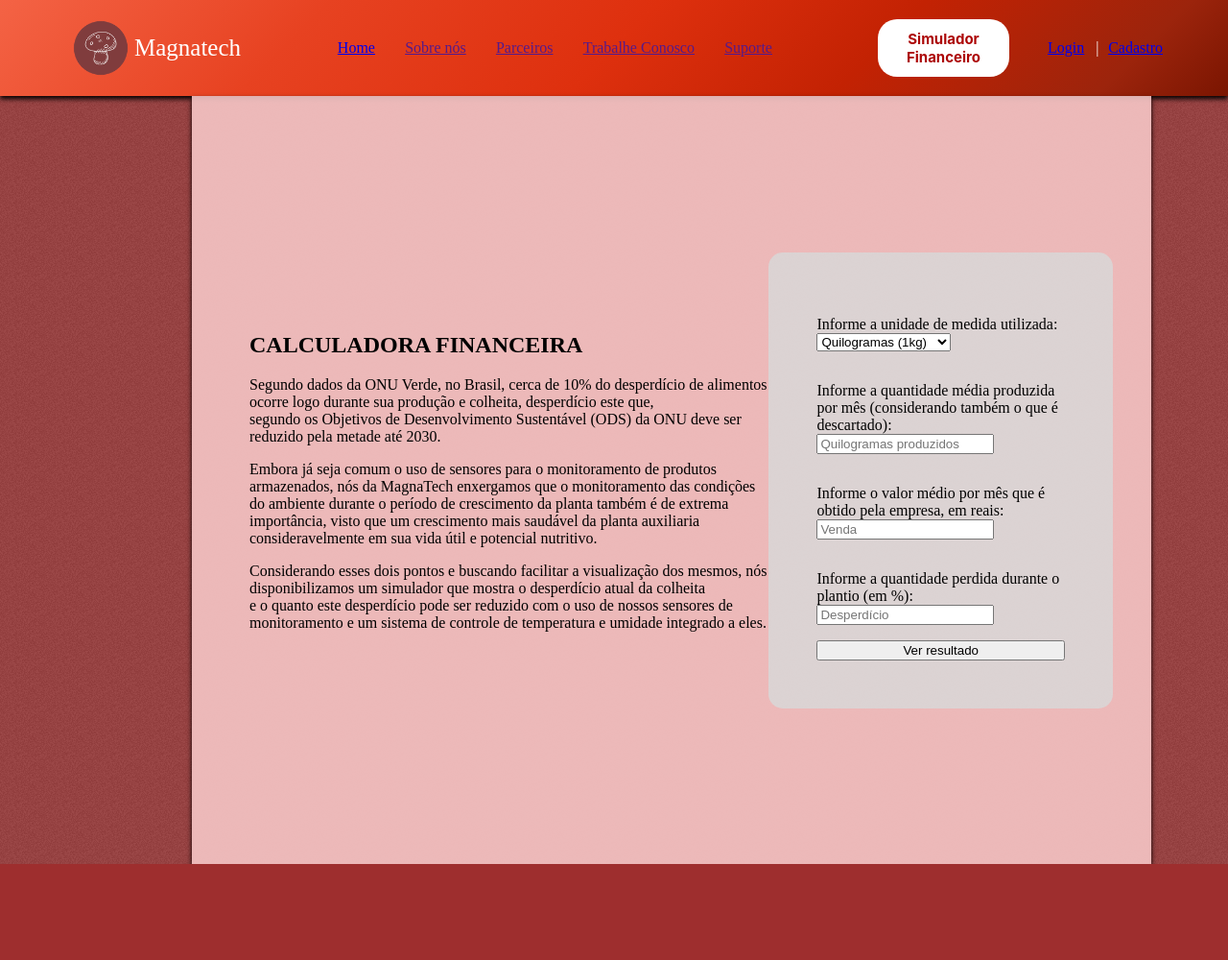
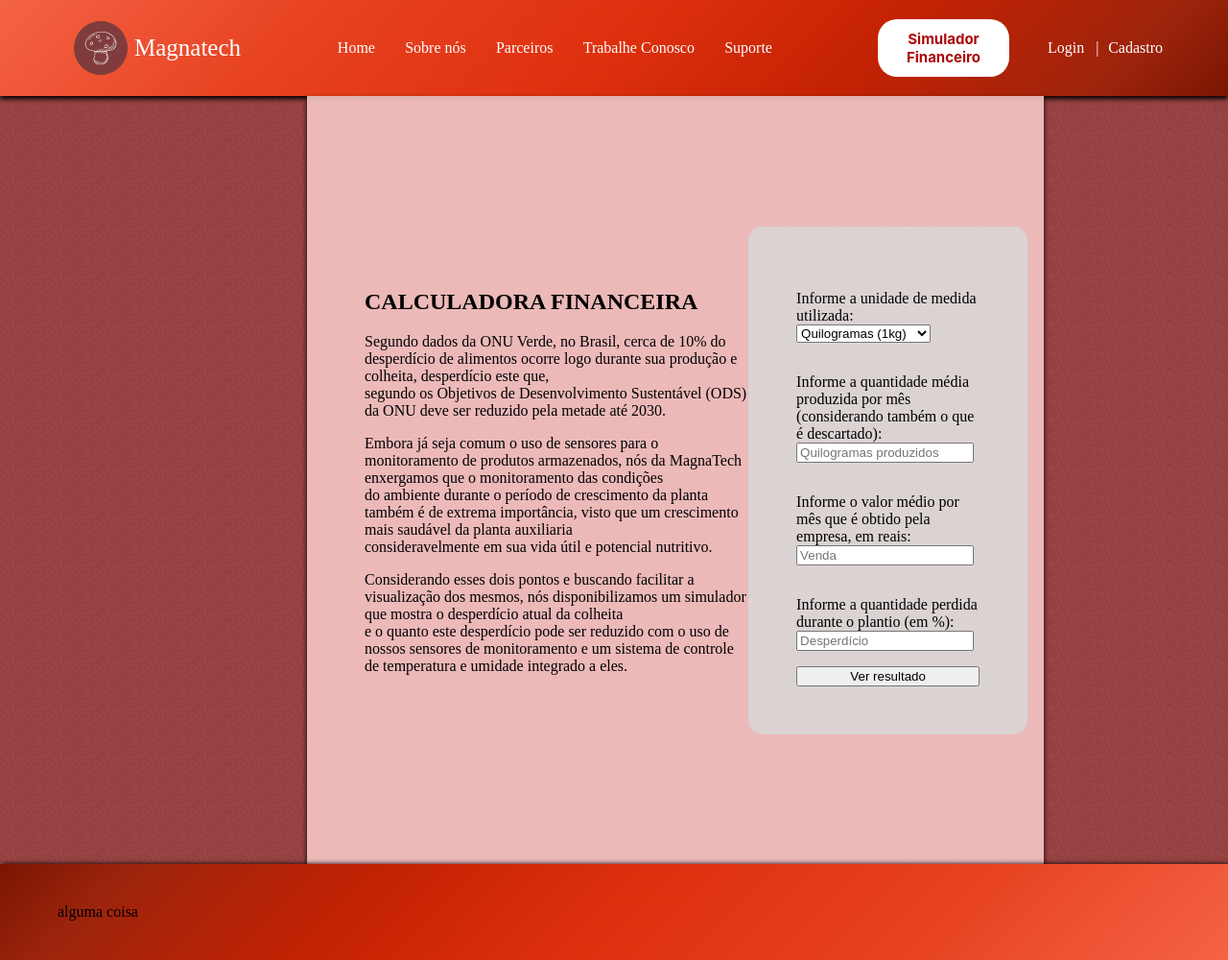
Before and after one commit to HeroldPassos/Magnatech-squad, a plain HTML site: page calculadora.html in a window 1280 px wide. Shown: the whole page at 96% size. Before the commit the page ends 900 px from the top, so only its background shows below. Drawn offline with Linux system fonts and the light colour scheme; files whose address does not match are found by name.

Commit message:
alterações dia 23/04/22

```diff
--- a/calculadora.html
+++ b/calculadora.html
@@ -21,18 +21,18 @@
                 </a>
 
                 <ul class="navbar">
-                    <li> <a href="index.html">Home</a> </li>
-                    <li> <a href="">Sobre nós</a> </li>
-                    <li> <a href="">Parceiros</a> </li>
-                    <li> <a href="">Trabalhe Conosco</a> </li>
-                    <li> <a href="">Suporte</a></li>
+                    <li> <a class="nav-itens" href="index.html">Home</a> </li>
+                    <li> <a class="nav-itens" href="">Sobre nós</a> </li>
+                    <li> <a class="nav-itens" href="">Parceiros</a> </li>
+                    <li> <a class="nav-itens" href="">Trabalhe Conosco</a> </li>
+                    <li> <a class="nav-itens" href="">Suporte</a></li>
                 </ul>
                 <button class="botao" href="calculadora.html">Simulador Financeiro</button>
 
                 <div class="login">
                     <ul class="usuario">
-                        <li> <a href="login.html">Login</a> &nbsp; |</li>
-                        <li> <a href="cadastro.html">Cadastro</a> </li>
+                        <li> <a class="nav-itens" href="login.html">Login</a> &nbsp; |</li>
+                        <li> <a class="nav-itens" href="cadastro.html">Cadastro</a> </li>
                     </ul>
                 </div>
             </div>
@@ -125,8 +125,18 @@
 
                 </div>
             </div>
+            <!--Inicio Rodape-->
+            <div class="baseboard">
+                <div class="container">
+                    <div class="info">
+                        <p>
+                            alguma coisa
+                        </p>
+                    </div>
+                </div>
+            </div>
+
         </div>
-
 
     </body>
 
--- a/estiloCSS/layout.css
+++ b/estiloCSS/layout.css
@@ -61,15 +61,25 @@ body{
     justify-content: space-between;
     color: #ffffff;
     padding: 0;
+    transition: 1s;
     }
 
-    .container .itens-navbar{
-        display: flex;
-        margin-left: 10px;
+    .nav-itens{
+        text-decoration: none;
+        color:#ffffff;
+
+    }
+    .itens:hover{
+        -webkit-transform:scale(1.50);
+        -ms-transform: scale(1.50);
+        transform:scale(1.50);
+        transition: 1s;
+
     }
     .itens-navbar{
         border:2px solid black;
     }
+
 
     .botao {
         background-color: white;
@@ -82,7 +92,20 @@ body{
         color: rgb(172, 5, 5);
         font-weight: bolder;
         margin-left: 110px;
+        transition: 1s;
     }
+
+    .botao:hover {
+        -webkit-transform:scale(1.10);
+        -ms-transform: scale(1.10);
+        transform:scale(1.10);
+        /* transition: 1s; */
+    }
+    .btn{
+        text-decoration: none;
+        color: rgb(172, 5, 5);
+    }
+
     .usuario{
         width: 120px;
         list-style: none;
@@ -98,12 +121,13 @@ body{
     .banner{
         background-color: rgba(247, 199, 199, 0.897);
         height: 100vh;
-        width: 1000px;
+        width: 60vw;
         display: flex;
-        margin-left: 25vh;
+        margin-left: 40vh;
         justify-content: center;
         box-shadow: 0px 3px 5px black;
         flex-direction: column;
+
     }
     .calculadora {
         background-color: #d9d9d9d2;
@@ -112,14 +136,13 @@ body{
         flex-direction: column;
         margin: 0px;
         border-radius: 15px;
-        position: relative;
         padding: 50px;
     }
 /* fim banner */
 
 /* inicio rodapé */
 
-.baseboard{
+.baseboard  {
     height: 100px;
     display: flex;
     align-items: center;
```
Also changed, not shown: cadastro.html (+8 -8 lines), index.html (+8 -8 lines), login.html (+8 -8 lines), 5 other files.
